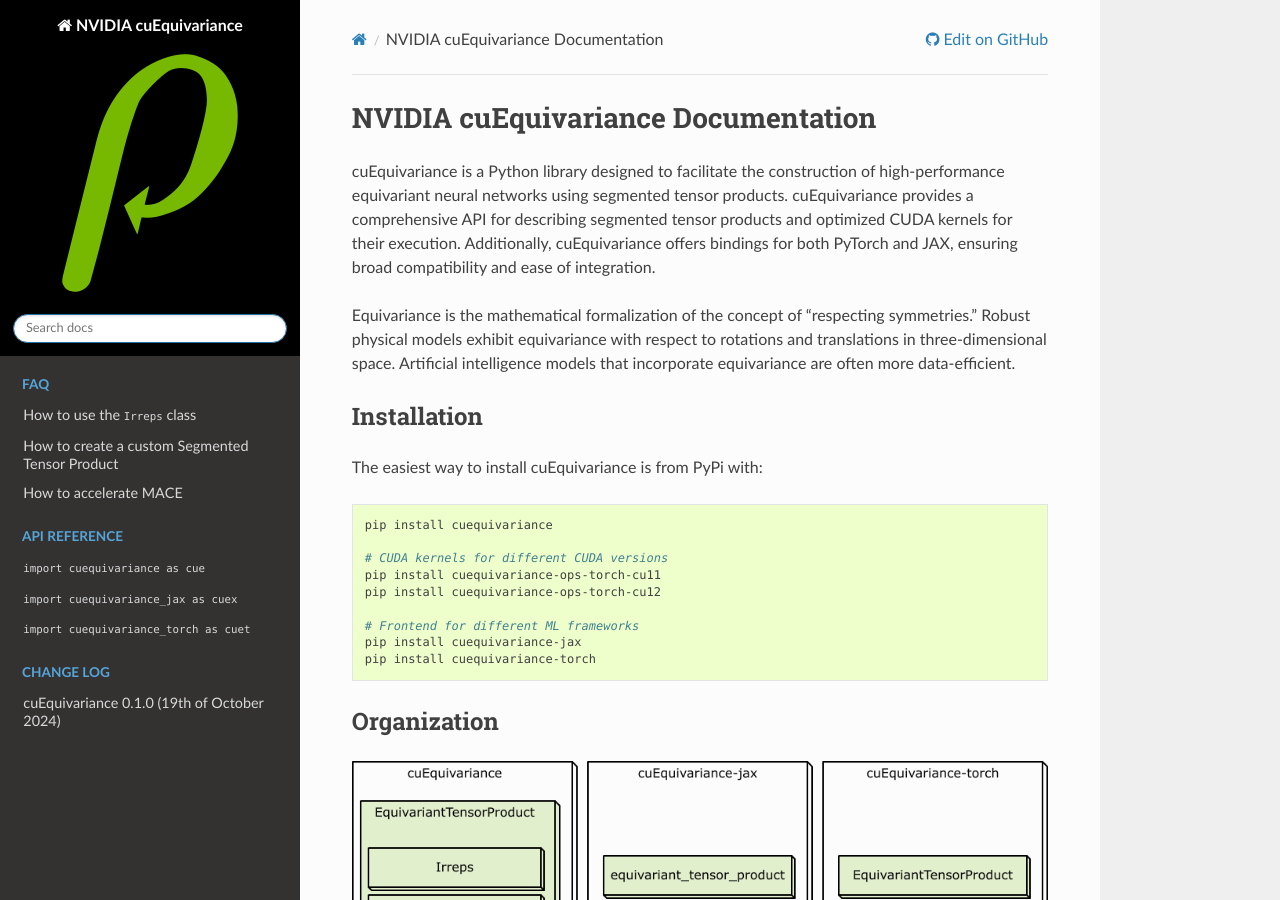
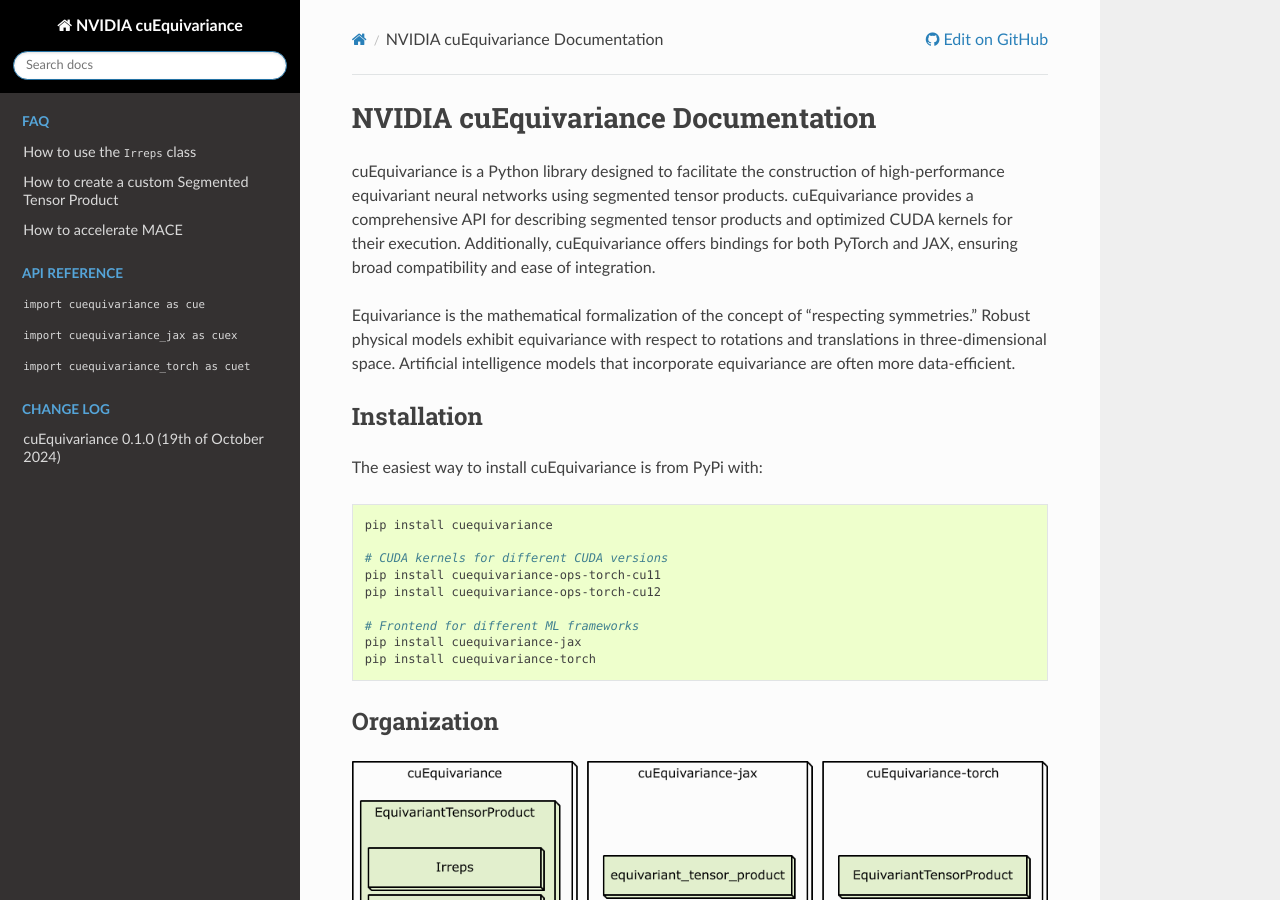
Before and after one commit to NVIDIA/cuEquivariance, a Sphinx documentation site: the page built from docs/index.rst, in a window 1280 px wide and 900 px high. Built offline with Sphinx 7.4.7 and the Read the Docs theme 3.1.0, drawn with Linux system fonts in a browser that asks for light colours.

Commit message:
remove logo

```diff
--- a/docs/conf.py
+++ b/docs/conf.py
@@ -67,8 +67,6 @@
 
 # Logo and favicon
 html_static_path = ["_static"]
-html_logo = "_static/cuequivariance-240x240.png"
-html_favicon = "_static/cuequivariance-32x32.png"
 
 # -- Other options -----------------------------------------------------------
 
--- a/docs/index.rst
+++ b/docs/index.rst
@@ -14,7 +14,7 @@
    contain the root `toctree` directive.
 
 NVIDIA cuEquivariance Documentation
-============================
+===================================
 
 cuEquivariance is a Python library designed to facilitate the construction of high-performance equivariant neural networks using segmented tensor products. cuEquivariance provides a comprehensive API for describing segmented tensor products and optimized CUDA kernels for their execution. Additionally, cuEquivariance offers bindings for both PyTorch and JAX, ensuring broad compatibility and ease of integration.
 
```
Also changed, not shown: docs/_static/cuequivariance-240x240.png (deleted), docs/_static/cuequivariance-32x32.png (deleted).
